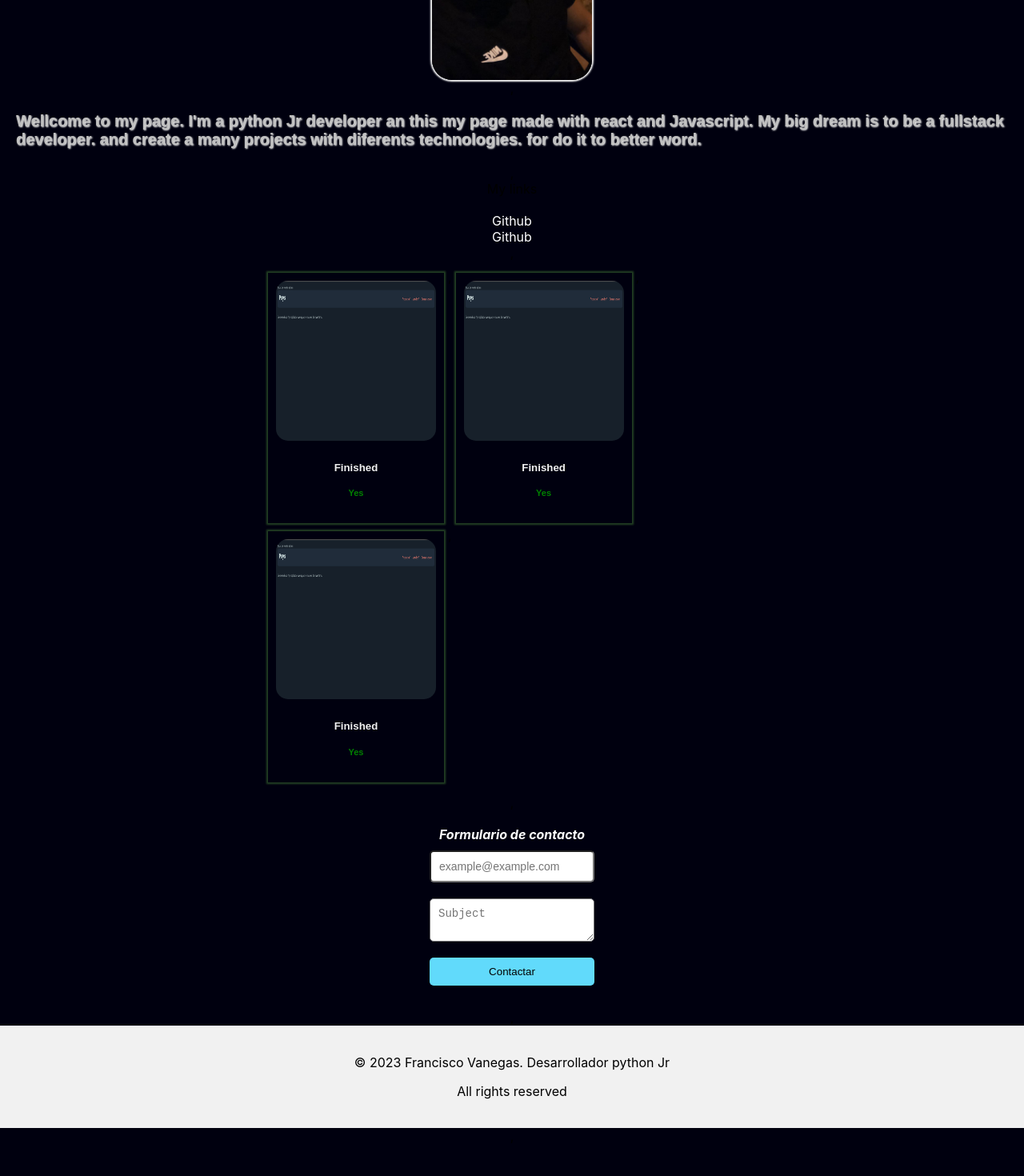
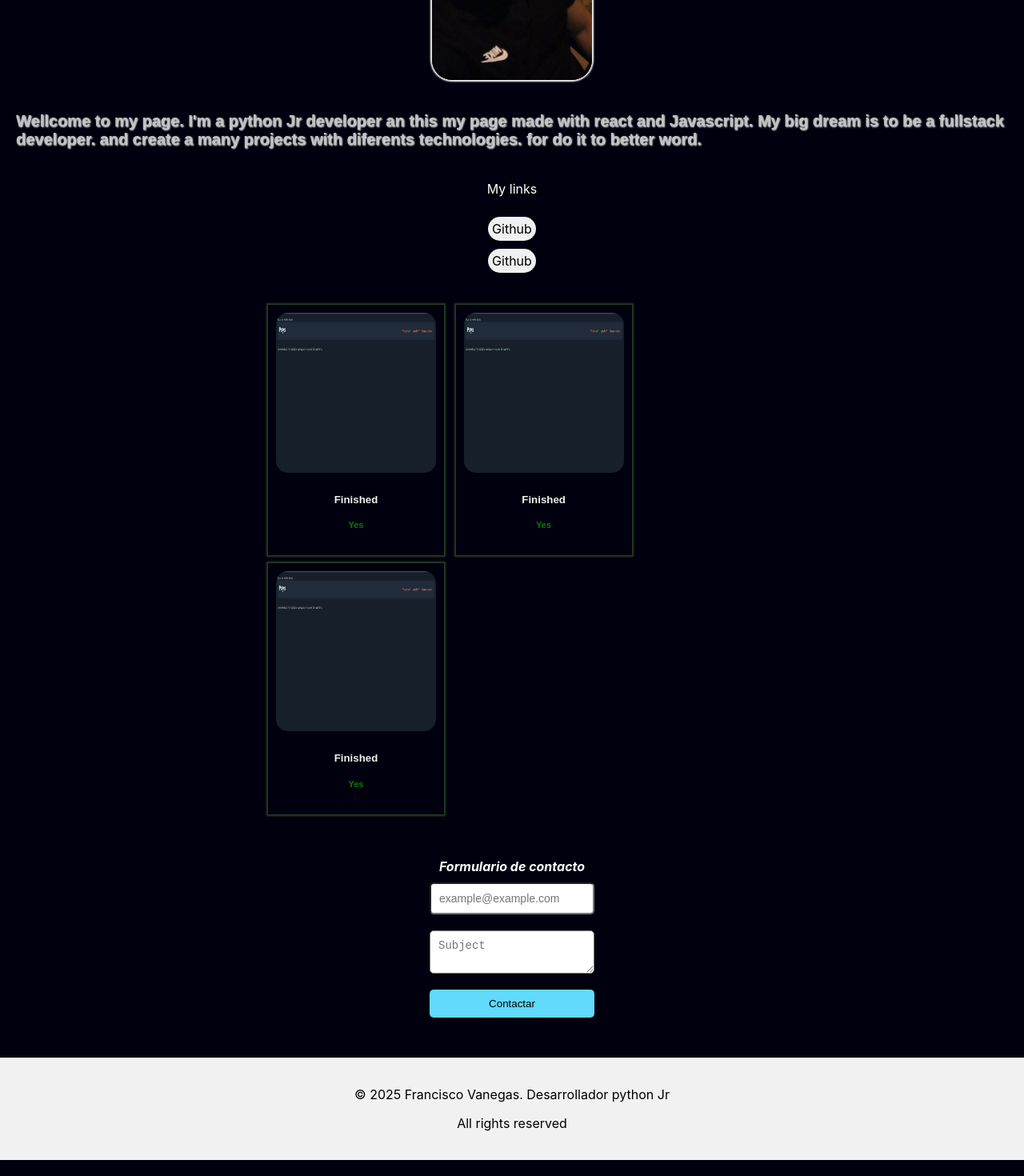
Before and after one commit to FranciscoDJVI/Javascript, a React (Create React App) app in the folder mifirstpage/: page / in a window 1280 px wide. Shown: the part 290-1760 px from the top of the page at 80% size. Before the commit the page ends 1720 px from the top, so only its background shows below. Built offline with nearby package versions, Linux system fonts and the light colour scheme.

Commit message:
footer and links style

```diff
--- a/mifirstpage/src/components/Links.js
+++ b/mifirstpage/src/components/Links.js
@@ -6,6 +6,15 @@ const StyeLinks = {
   flexWrap: "wrap",
   alignItems: "center",
   justifyContent: "center",
+  color: "#ffffff",
+};
+
+const StyleA = {
+  padding: "5px",
+  background: "#f0f0f0",
+  color: "#000000",
+  borderRadius: "25px",
+  margin: "5px",
 };
 
 function Links() {
@@ -17,6 +26,7 @@ function Links() {
         href="https://github.com/FranciscoDJVI"
         target="_blank"
         rel="noopener noreferrer"
+        style={StyleA}
       >
         Github
       </a>
@@ -24,6 +34,7 @@ function Links() {
         href="https://github.com/FranciscoDJVI"
         target="_blank"
         rel="noopener noreferrer"
+        style={StyleA}
       >
         Github
       </a>
--- a/mifirstpage/src/components/footer.js
+++ b/mifirstpage/src/components/footer.js
@@ -10,7 +10,7 @@ function Footer() {
         backgroundColor: "#f1f1f1",
       }}
     >
-      <p>© 2023 Francisco Vanegas. Desarrollador python Jr</p>
+      <p>© 2025 Francisco Vanegas. Desarrollador python Jr</p>
       <p>All rights reserved</p>
     </footer>
   );
```
